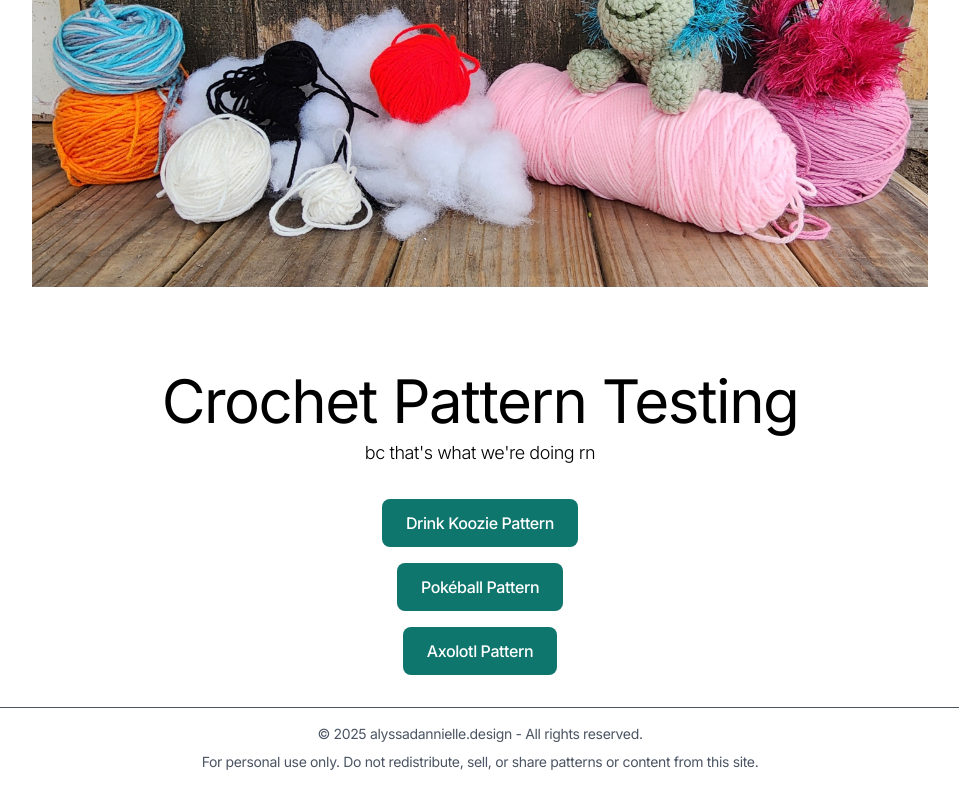
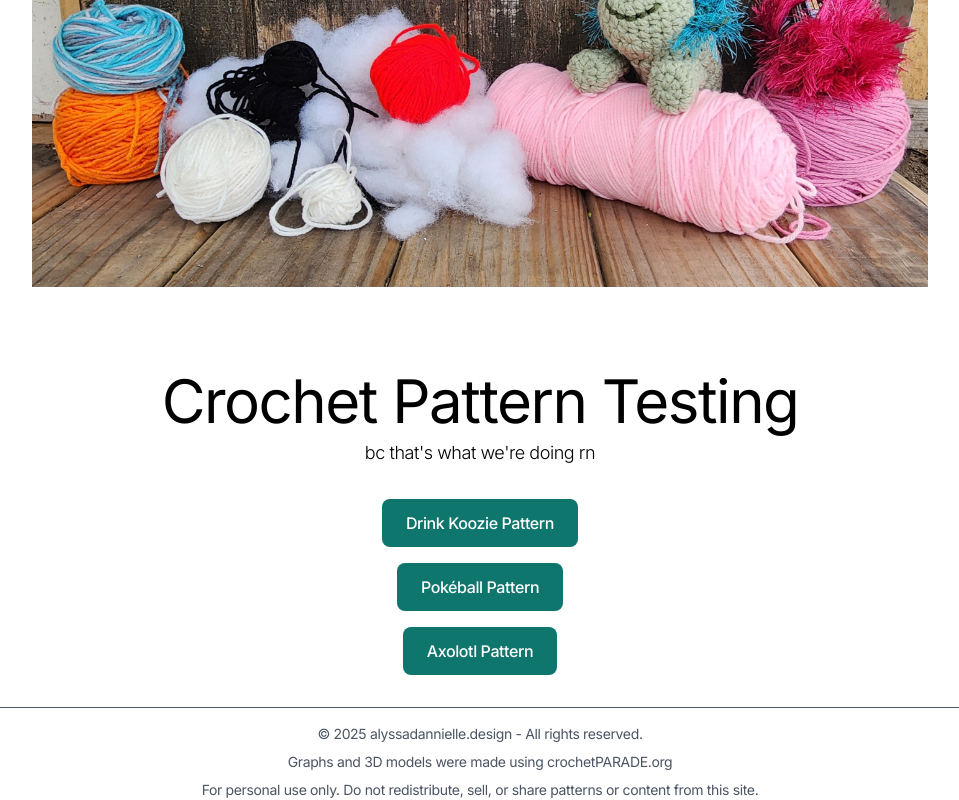
Before and after one commit to alyssa-dannielle/alyssa-dannielle-designs, a Next.js app: page / in a window 1280 px wide. Shown: the part 270-1070 px from the top of the page, without its empty margins (160-1119 px from the left). Before the commit the page ends 1042 px from the top, so only its background shows below. Built offline with nearby package versions, Linux system fonts and the light colour scheme.

Commit message:
relocated crochetPARADE callout to footer

```diff
--- a/app/components/pattern/elements/PatternIntroduction.tsx
+++ b/app/components/pattern/elements/PatternIntroduction.tsx
@@ -24,16 +24,7 @@ export default function PatternIntroduction({
           className='text-blue-600 hover:text-blue-800'
           href={formLink}
         >
-          this questionnaire!{' '}
-        </Link>
-        Graphs and 3D models made with{' '}
-        <Link
-          className='text-blue-600'
-          href='https://www.crochetparade.org/'
-          target='_blank'
-          rel='noopener noreferrer'
-        >
-          crochetPARADE.org
+          this questionnaire!
         </Link>
       </p>
     </>
--- a/app/layout/footer.tsx
+++ b/app/layout/footer.tsx
@@ -1,11 +1,22 @@
 import React from 'react';
+import Link from 'next/link';
 
 export default function Footer() {
   return (
     <footer className='mt-8 border-t pt-4 text-sm text-gray-600 text-center dark:text-gray-400'>
       <p className='tracking-tight'>
-        © {new Date().getFullYear()} alyssadannielle.design - All rights
-        reserved.
+        © {new Date().getFullYear()}{' '}
+        <Link href={'/'}>alyssadannielle.design</Link> - All rights reserved.
+      </p>
+      <p className='mt-2 tracking-tight'>
+        Graphs and 3D models were made using{' '}
+        <Link
+          href='https://www.crochetparade.org/'
+          target='_blank'
+          rel='noopener noreferrer'
+        >
+          crochetPARADE.org
+        </Link>
       </p>
       <p className='mt-2 tracking-tight'>
         For personal use only. Do not redistribute, sell, or share patterns or
```
